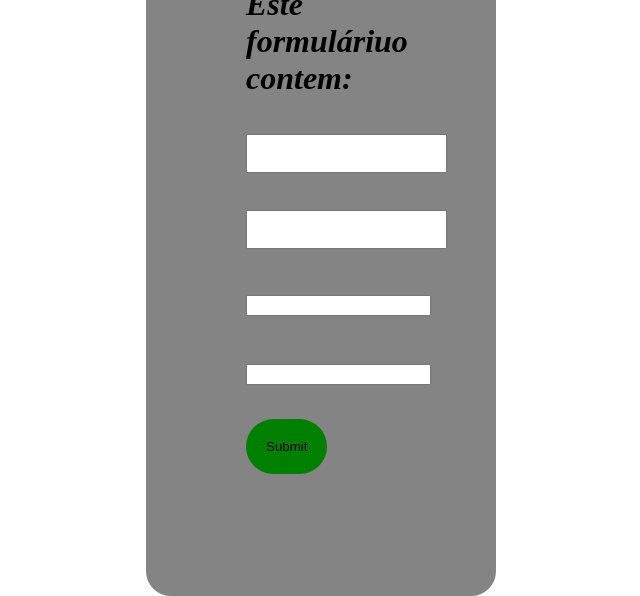
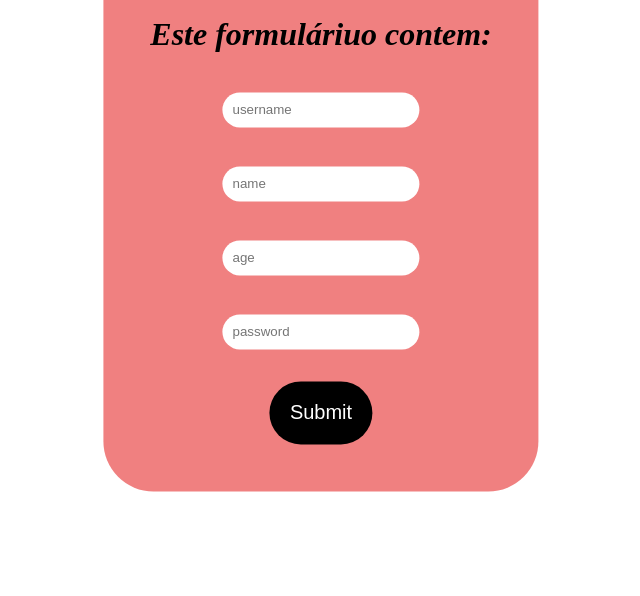
Before and after one commit to Joelmon2567/testes, a plain HTML site: page index.html in a window 1280 px wide. Shown: the part 204-800 px from the top of the page, without its empty margins (319-959 px from the left). Drawn offline with Linux system fonts and the light colour scheme.

Commit message:
verção mais atualizada

```diff
--- a/estilo.css
+++ b/estilo.css
@@ -1,32 +1,54 @@
-body{
-    color: blue;
+.formulario{
+    text-align: left;
 }
 .username{
     color:black;
     padding: 10px;
+    border: none;
+    border-radius: 30px;
 }
 .name{
     color:black;
     padding: 10px;
+    border: none;
+    border-radius: 30px;
+}
+.age{
+    color:black;
+    padding: 10px;
+    border: none;
+    border-radius: 30px;
+}
+.password{
+    color:black;
+    padding: 10px;
+    border: none;
+    border-radius: 30px;
 }
 .btn{
-    color:black;
+    color: white;
+    font-size: 20px;
 	text-decoration: none;
 	padding: 20px;
 	border-radius: 40px;
-	background-color:green;
+	background-color:black;
     cursor: pointer;
     border:none;
 }
+
+.btn:hover{
+    background-color:grey;
+}
 .box{
-    width:150px;
-    padding:100px;
-    background: #848484;
-    border-radius: 25px;
+    width:30%;
+    padding:2%;
+    background: lightcoral;
+    border-radius: 50px;
+    border-color: black;
     position: absolute;
     top: 50%;
     left: 50%;
     transform: translate(-50%,-50%);
     color: black;
-    text-align:left;
+    text-align:center;
 }
--- a/index.html
+++ b/index.html
@@ -8,15 +8,19 @@
     <title>Ficheiro</title>
 </head>
 <body>
+    <footer class="cabeçalho">
+
+    </footer>
     <div class="box">
-    <h1>Formulário<h1>
+    <h1 class="formulario">Formulário<h1>
         <p><i>Este formuláriuo contem:</i></p>
     <form action="" method="post" class="form">
-        <input type="text" class="username"><p></p>
-        <input type="text" class="name"><p></p>
-        <input type="number" class="age"><p></p>
-        <input type="password" class="password"><p></p>
-        <input  type="submit" class="btn">
+       <input type="text" class="username" placeholder="username"><p></p>
+        <input type="text" class="name" placeholder="name"><p></p>
+        <input type="number" class="age" placeholder="age"><p></p>
+        <input type="password" class="password" placeholder="password"><p></p>
+        <button class="btn">Submit</button>
+
     </div>
     </form>
 </body>
```
